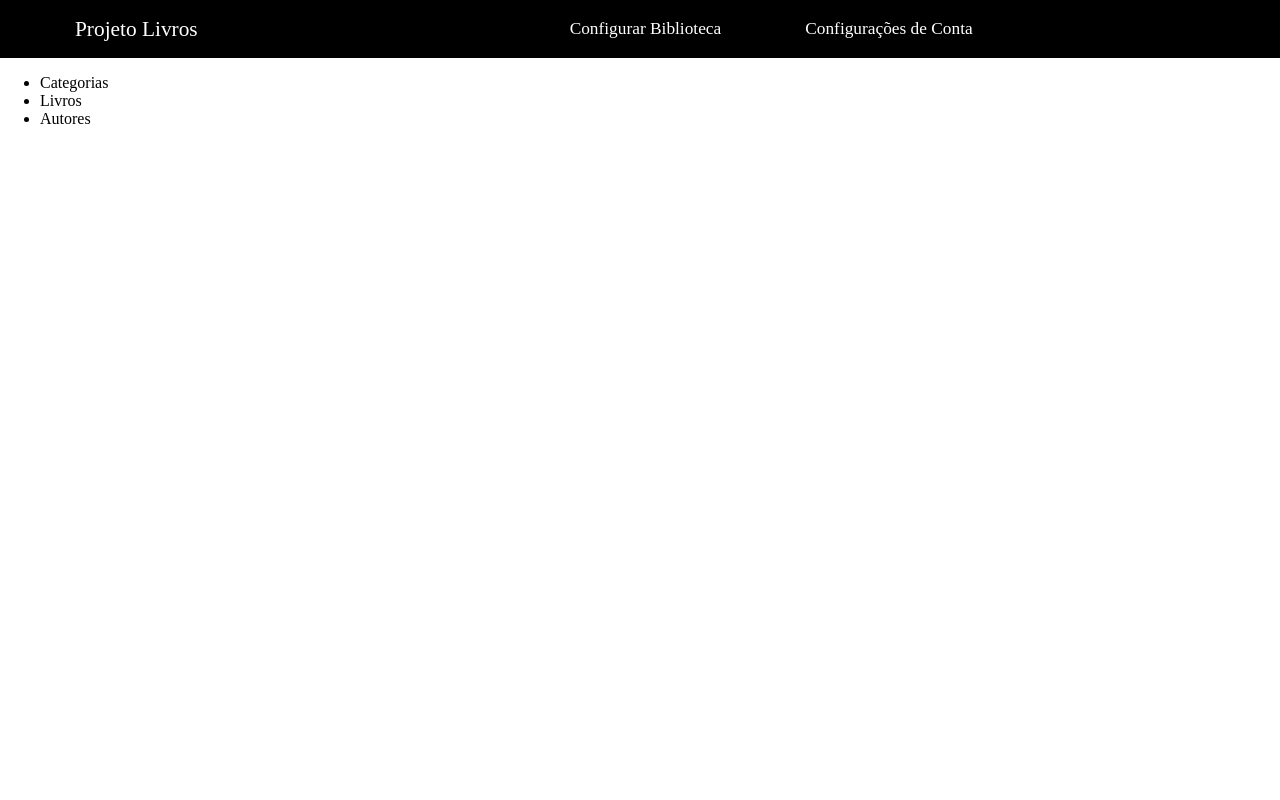
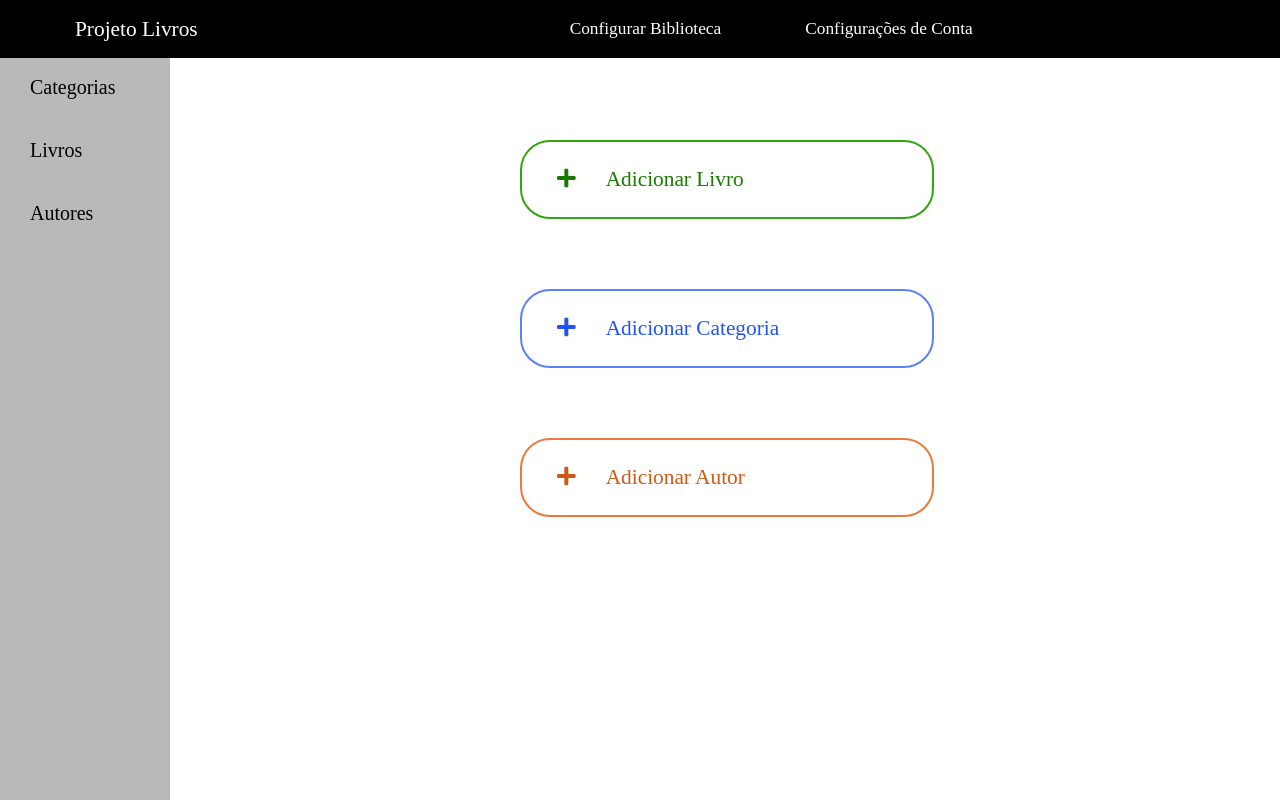
Before and after one commit to Rauatorres/projeto-livros, a PHP site: page /main.php in a window 1280 px wide. Run offline with PHP 8.4, Linux system fonts and the light colour scheme.

Commit message:
finalizando a página principal

```diff
--- /dev/null
+++ b/src/css/main_content.css
@@ -0,0 +1,55 @@
+#add-buttons-box{
+    /* background-color: rgb(0, 217, 255); */
+    position: absolute;
+
+    width: 700px;
+    height: 500px;
+
+    top: 70px;
+    left: 350px;
+}
+.add-buttons{
+    /* background-color: darkgoldenrod; */
+
+    display: block;
+
+    width: 350px;
+
+    margin: 70px;
+    margin-left: 170px;
+    padding: 25px;
+    padding-left: 35px;
+
+    font-size: 16pt;
+
+    border-radius: 30px;
+}
+span{
+    margin-left: 30px;
+}
+
+#add-livro{
+    border: 2px solid rgb(51, 165, 16);
+    color: rgb(28, 121, 0);
+}
+#add-categoria{
+    border: 2px solid rgb(91, 128, 248);
+    color: rgb(35, 84, 243);
+
+}
+#add-autor{
+    border: 2px solid rgb(233, 123, 60);
+    color: rgb(204, 90, 23);
+}
+#add-livro:hover{
+    background-color: rgb(51, 165, 16);
+    color: white;
+}
+#add-categoria:hover{
+    background-color: rgb(91, 128, 248);
+    color: white;
+}
+#add-autor:hover{
+    background-color: rgb(233, 123, 60);
+    color: white;
+}
--- /dev/null
+++ b/src/css/main_header_nav.css
@@ -0,0 +1,148 @@
+/* configurações gerais da página */
+html, body{
+    height: 100%;
+    width: 100%;
+
+    margin: 0;
+    padding: 0;
+
+}
+
+/* Cabeçalho */
+header{
+    background-color: black;
+
+    height: 58px;
+    width: 100%;
+
+    position: fixed;
+    z-index: 1;
+}
+a{
+    text-decoration: none;
+}
+.header-tabs{
+    color: white;
+
+    position: relative;
+    float: left;
+
+    font-size: 13pt;
+
+    margin-left: 70px;
+    padding: 2px 7px;
+}
+#home-title{
+    display: block;
+    width: fit-content;
+    height: fit-content;
+
+    top: 7px;
+    left: 65px;
+    margin: 0px;
+    padding: 10px;
+
+    font-size: 16pt;
+}
+#header-config-tabs{
+
+    position: relative;
+    float: left;
+
+    left: 350px;
+
+    width: fit-content;
+    height: fit-content;
+
+    margin-top: 17px;
+}
+#header-config-tabs .header-tabs:hover{
+    color: rgb(187, 187, 187);
+}
+
+
+/* Barra de Navegação lateral*/
+nav{
+    background-color: rgb(185, 185, 185);
+
+    position: fixed;
+
+    width: 170px;
+    height: 100%;
+
+    margin: 0;
+}
+ul{
+    list-style: none;
+
+    position: relative;
+
+    top: 40px;
+
+    padding: 0;
+}
+
+.selection-items{
+    color: black;
+
+    display: block;
+
+    cursor: default;
+
+    width: 120px;
+
+    padding: 20px;
+    padding-left: 30px;
+
+    font-size: 15pt;
+}
+.items-box{
+    background-color: rgb(212, 212, 212);
+
+    position: absolute;
+
+    display: none;
+
+    left: 170px;
+
+}
+#categorias-container .items-box{
+    top: 0;
+}
+#livros-container .items-box{
+    top: 63px;
+}
+#autores-container .items-box{
+    top: 126px;
+}
+.items{
+    display: block;
+
+    width: 160px;
+    padding: 15px;
+
+    font-size: 13pt;
+}
+
+#categorias-container .items{
+    color: rgb(35, 84, 243);
+}
+#livros-container .items{
+    color: rgb(28, 121, 0);
+}
+#autores-container .items{
+    color: rgb(204, 90, 23);
+}
+
+#categorias-container .items:hover{
+    background-color: rgb(150, 150, 150);
+    color: white;
+}
+#livros-container .items:hover{
+    background-color: rgb(150, 150, 150);
+    color: white;
+}
+#autores-container .items:hover{
+    background-color: rgb(150, 150, 150);
+    color: white;
+}
--- a/src/main.php
+++ b/src/main.php
@@ -1,3 +1,4 @@
+
 <!DOCTYPE html>
 <html lang="en">
 <head>
@@ -5,7 +6,10 @@
     <meta http-equiv="X-UA-Compatible" content="IE=edge">
     <meta name="viewport" content="width=device-width, initial-scale=1.0">
     <title>Página Principal</title>
-    <link rel="stylesheet" href="css/main2.css">
+    <link rel="stylesheet" href="css/main_header_nav.css">
+    <link rel="stylesheet" href="css/main_content.css">
+    <link rel="stylesheet" href="https://use.fontawesome.com/releases/v5.15.2/css/all.css" integrity="sha384-vSIIfh2YWi9wW0r9iZe7RJPrKwp6bG+s9QZMoITbCckVJqGCCRhc+ccxNcdpHuYu" crossorigin="anonymous">
+    <script src="js/main_style.js"></script>
 </head>
 <body>
     <header>
@@ -15,14 +19,43 @@
             <a href="#" class="header-tabs">Configurações de Conta</a>
         </div>
     </header>
+    <nav>
+        <ul id="selection-list">
+            <li>
+                <div id="categorias-container" onmouseover="showCategorias()" onmouseout="hideCategorias()">
+                    <div class="selection-items" id="categorias-selection">Categorias</div>
+                    <div class="items-box" id="categorias-box">
+                        <a href="" class="items">Todas</a>
+                        <a href="" class="items">Teste</a>
+                    </div>
+                </div>
+            </li>
+            <li>
+                <div id="livros-container" onmouseover="showLivros()" onmouseout="hideLivros()">
+                    <div class="selection-items" id="livros-selection">Livros</div>
+                    <div class="items-box" id="livros-box">
+                            <a href="" class="items">Todos</a>
+                            <a href="" class="items">Teste</a>
+                    </div>
+                </div>
+            </li>
+            <li>
+                <div id="autores-container" onmouseover="showAutores()" onmouseout="hideAutores()">
+                    <div class="selection-items" id="autores-selection">Autores</div>
+                    <div class="items-box" id="autores-box">
+                            <a href="" class="items">Todos</a>
+                            <a href="" class="items">Teste</a>
+                    </div>
+                </div>
+            </li>
+        </ul>
+    </nav>
     <section>
-        <nav>
-            <ul id="selection-list">
-                <li>Categorias</li>
-                <li>Livros</li>
-                <li>Autores</li>
-            </ul>
-        </nav>
+        <div id="add-buttons-box">
+            <a href="" class="add-buttons" id="add-livro"><i class="fas fa-plus"></i><span>Adicionar Livro</span> </a>
+            <a href="" class="add-buttons" id="add-categoria"><i class="fas fa-plus"></i><span>Adicionar Categoria</span> </a>
+            <a href="" class="add-buttons" id="add-autor"><i class="fas fa-plus"></i><span>Adicionar Autor</span></a>
+        </div>
     </section>
 </body>
 </html>
```
Also changed, not shown: src/js/main_style.js (added, +38 -0 lines).
